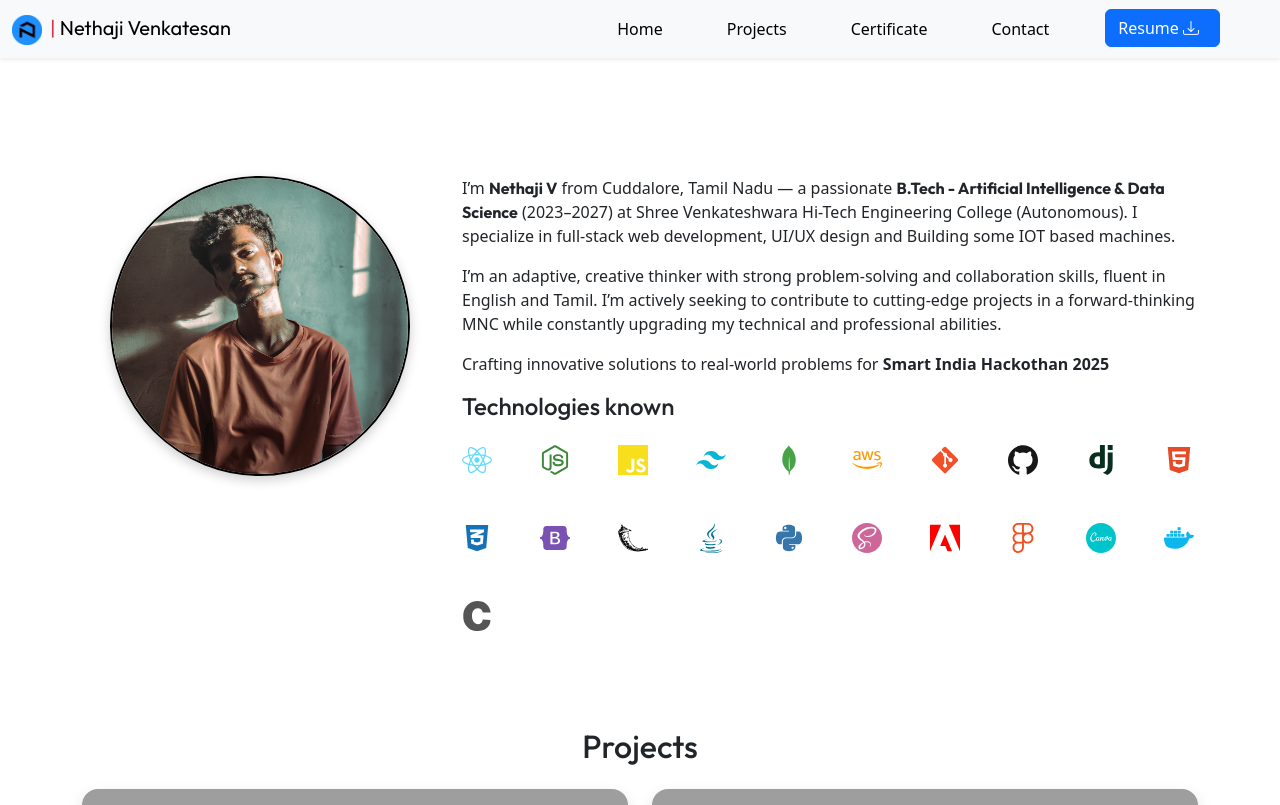
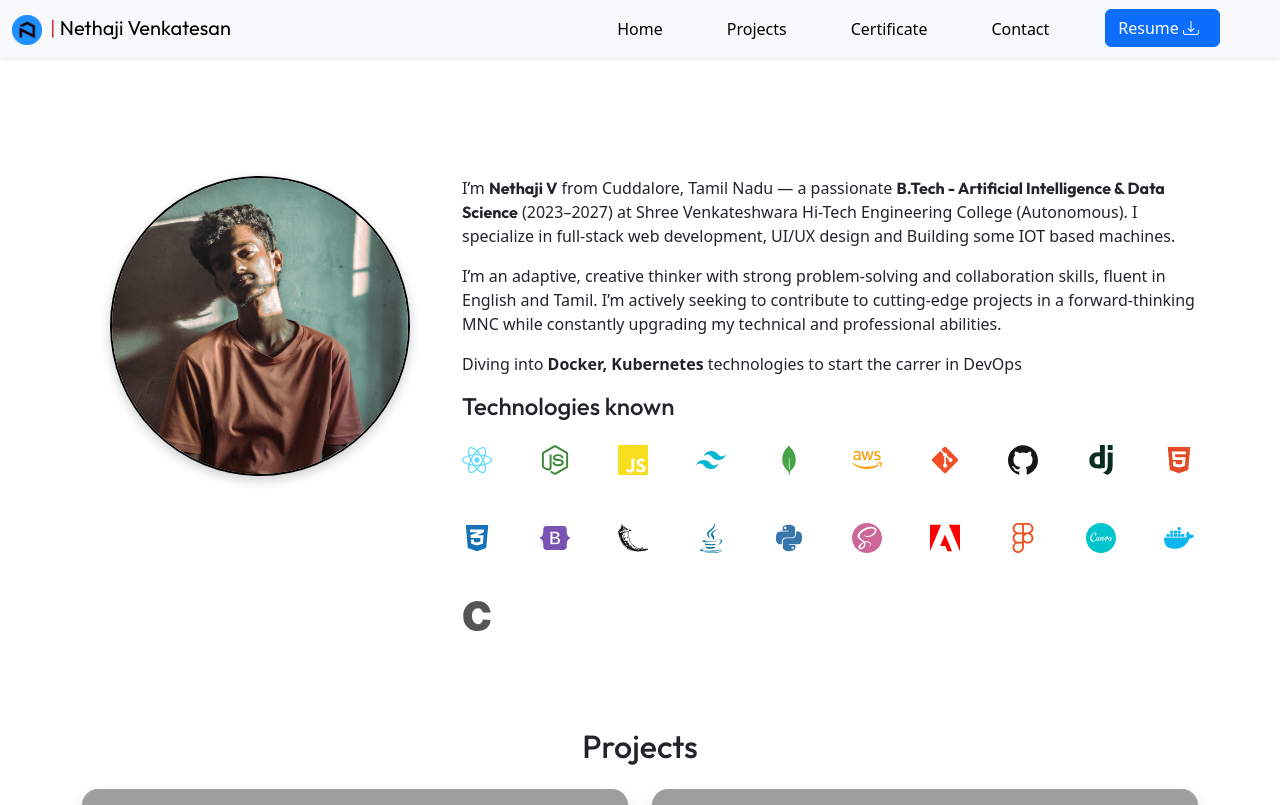
Before and after one commit to Nethaji7586/Portfolio, a React (Vite) app: page / in a window 1280 px wide. Shown: the top 805 px of the page. Built offline with nearby package versions, Linux system fonts and the light colour scheme; grey boxes are pictures that could not be loaded; a web font is replaced by a local one.

Commit message:
Update Home.jsx

```diff
--- a/src/components/Home.jsx
+++ b/src/components/Home.jsx
@@ -62,7 +62,7 @@ function Home() {
               I’m an adaptive, creative thinker with strong problem-solving and collaboration skills, fluent in English and Tamil. I’m actively seeking to contribute to cutting-edge projects in a forward-thinking MNC while constantly upgrading my technical and professional abilities.
             </p>
             <p>
-              Crafting innovative solutions to real-world problems for <strong> Smart India Hackothan 2025</strong>
+              Diving into <strong> Docker, Kubernetes</strong> technologies to  start the carrer in DevOps
             </p>
 
 
```
